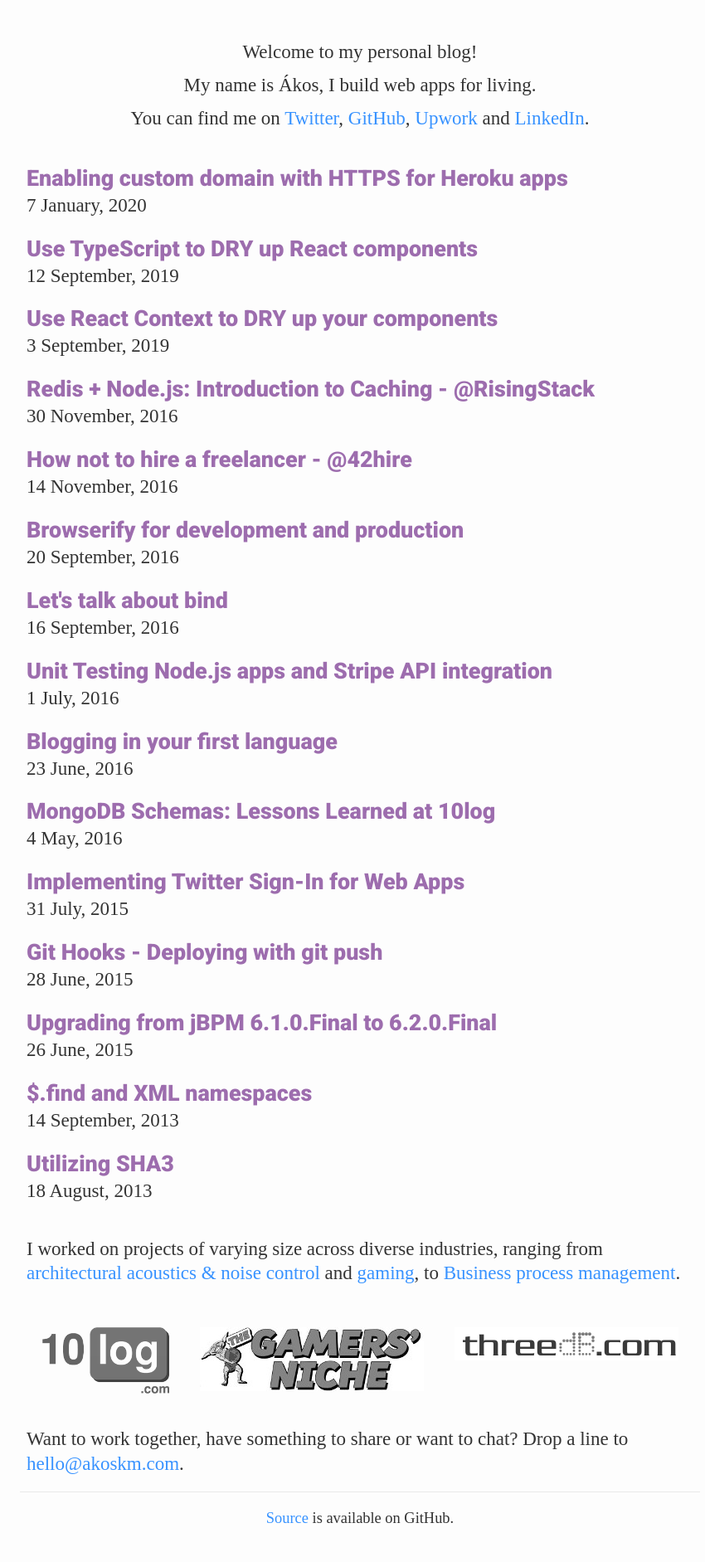
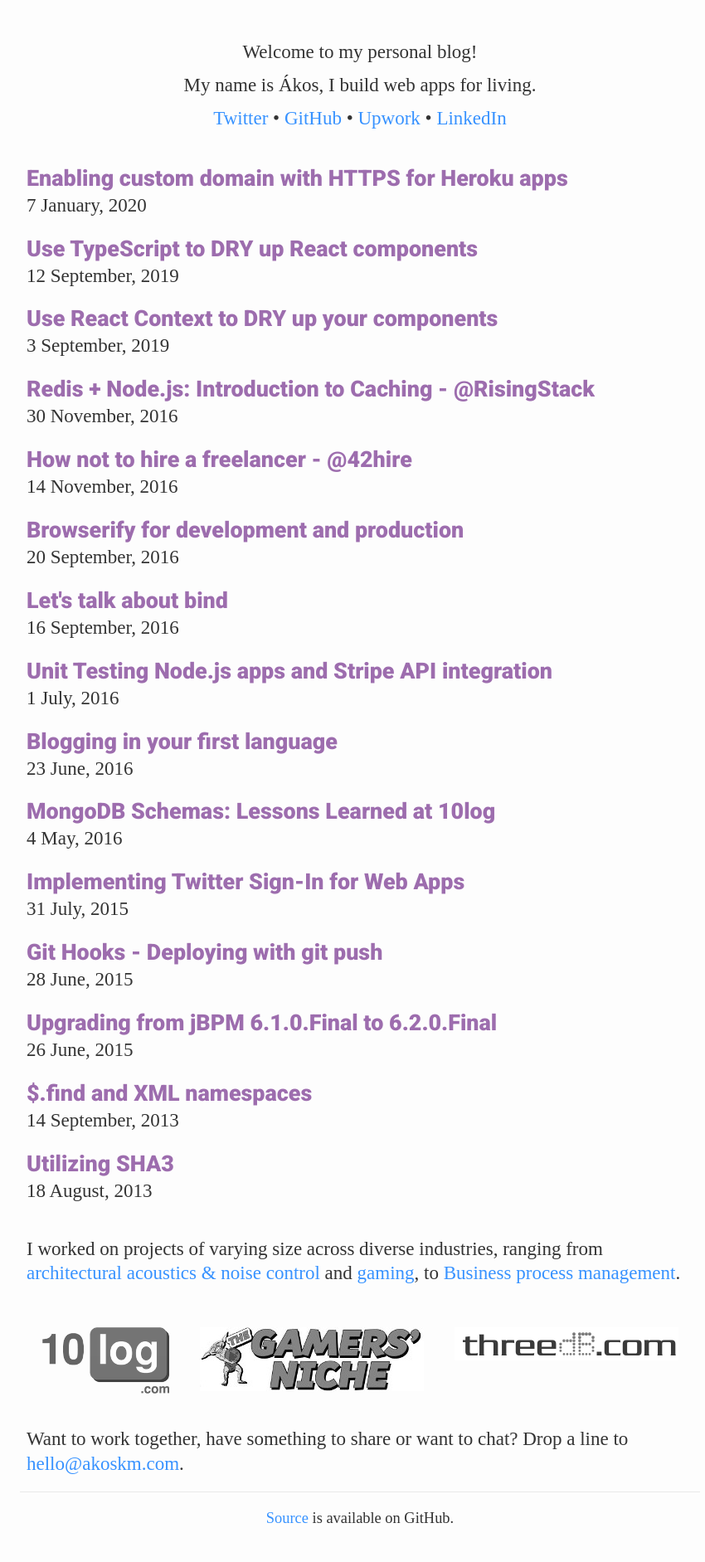
Before and after one commit to akoskm/akoskm.github.io, a Jekyll site: the page built from index.html, in a window 1280 px wide. Shown: the whole page at 83% size, without its empty margins (206-1056 px from the left). Built offline with Jekyll 4.4.1, drawn with Linux system fonts in a browser that asks for light colours; nearby versions of some CDN libraries; some web fonts are replaced; comment, search, counter and statistics services are not loaded.

Commit message:
simplify links

```diff
--- a/index.html
+++ b/index.html
@@ -5,7 +5,12 @@ title: akoskm.com
 <section class="about">
   <p>Welcome to my personal blog!</p>
   <p>My name is Ákos, I build web apps for living.</p>
-  <p>You can find me on <a href="https://twitter.com/akoskm">Twitter</a>, <a href="https://github.com/akoskm">GitHub</a>, <a href="https://www.upwork.com/o/profiles/users/_~012ad77c4b0d832a53/">Upwork</a> and <a href="https://www.linkedin.com/in/akoskm">LinkedIn</a>.</p>
+  <p>
+    <a href="https://twitter.com/akoskm">Twitter</a> &bull;
+    <a href="https://github.com/akoskm">GitHub</a> &bull;
+    <a href="https://www.upwork.com/o/profiles/users/_~012ad77c4b0d832a53/">Upwork</a> &bull;
+    <a href="https://www.linkedin.com/in/akoskm">LinkedIn</a>
+  </p>
 </section>
 <section class="posts">
   {% for post in site.posts %}
```
